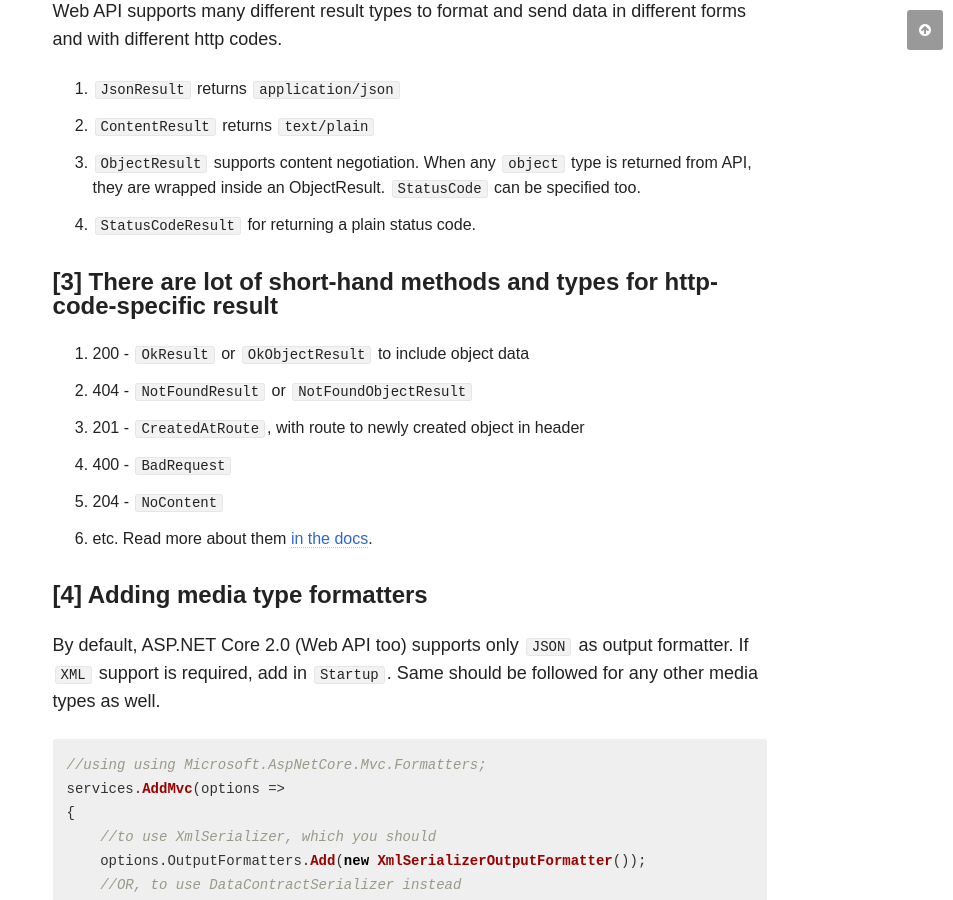
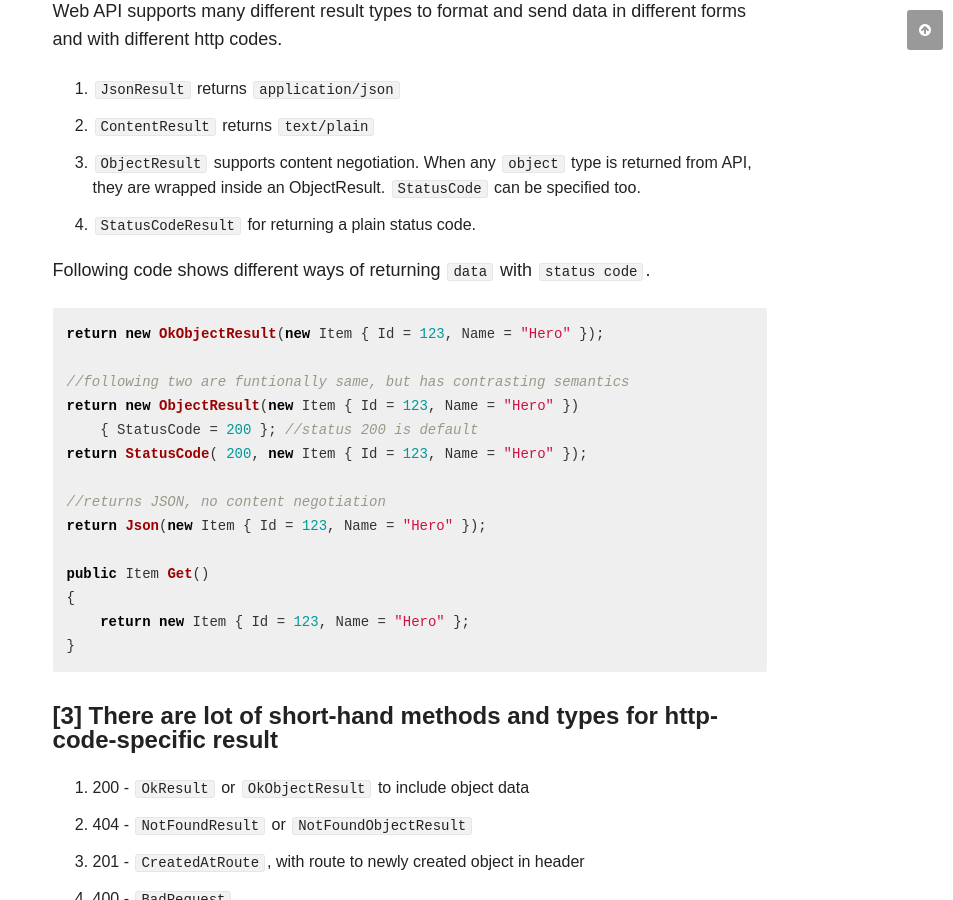
Before and after one commit to chakrabar/chakrabar.github.io, a Jekyll site: the page built from _posts/articles/2018-01-22-porting-existing-webapi-to-aspnet-core-2.0.md, in a window 1280 px wide and 900 px high, scrolled down 2671 px. Shown: the whole window, without its empty margins (327-1280 px from the left). Built offline with Jekyll 4.4.1, drawn with Linux system fonts in a browser that asks for light colours; nearby versions of some CDN libraries; comment, search, counter and statistics services are not loaded.

Commit message:
Never ending improvement cycle

````diff
--- a/_posts/articles/2018-01-22-porting-existing-webapi-to-aspnet-core-2.0.md
+++ b/_posts/articles/2018-01-22-porting-existing-webapi-to-aspnet-core-2.0.md
@@ -84,6 +84,25 @@ Web API supports many different result types to format and send data in differen
 2. `ContentResult` returns `text/plain`
 3. `ObjectResult` supports content negotiation. When any `object` type is returned from API, they are wrapped inside an ObjectResult. `StatusCode` can be specified too.
 4. `StatusCodeResult` for returning a plain status code.
+
+Following code shows different ways of returning `data` with `status code`.
+
+```cs
+return new OkObjectResult(new Item { Id = 123, Name = "Hero" });
+
+//following two are funtionally same, but has contrasting semantics
+return new ObjectResult(new Item { Id = 123, Name = "Hero" })
+    { StatusCode = 200 }; //status 200 is default
+return StatusCode( 200, new Item { Id = 123, Name = "Hero" });
+
+//returns JSON, no content negotiation
+return Json(new Item { Id = 123, Name = "Hero" });
+
+public Item Get()
+{
+    return new Item { Id = 123, Name = "Hero" };
+}
+```
 
 #### [3] There are lot of short-hand methods and types for http-code-specific result
 
````
Also changed, not shown: _posts/articles/2018-01-14-porting-aspnet-apps-to-aspnet-core-2.0.md (+5 -3 lines).
